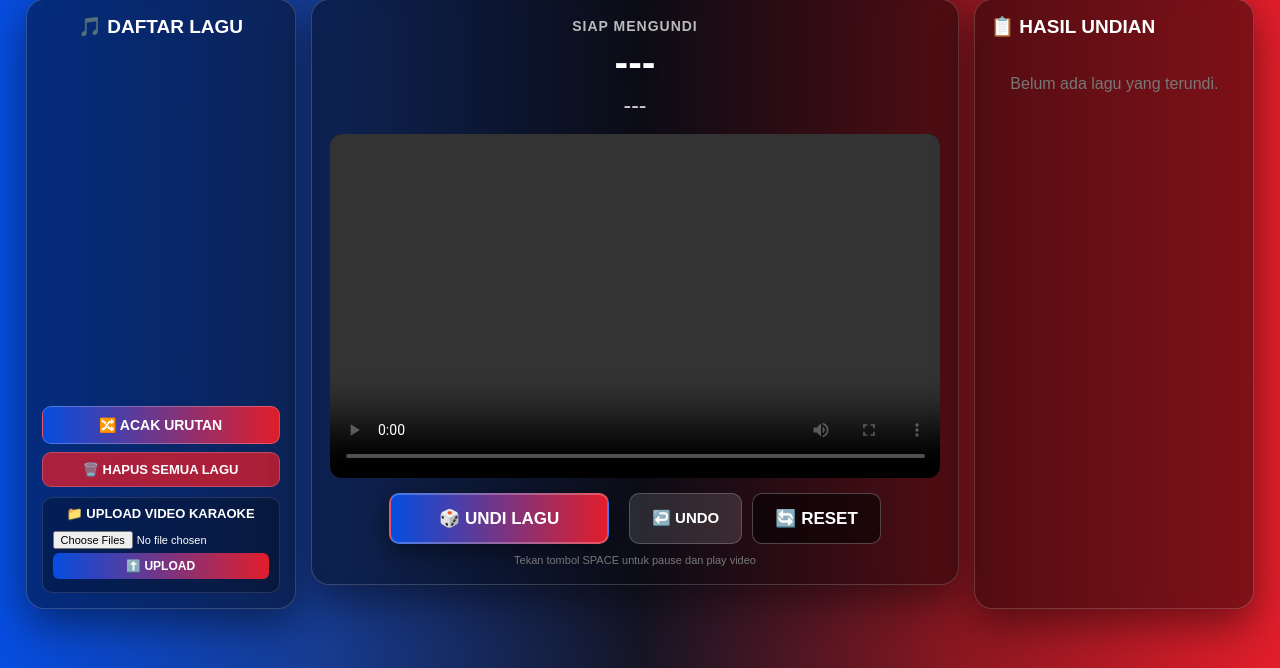
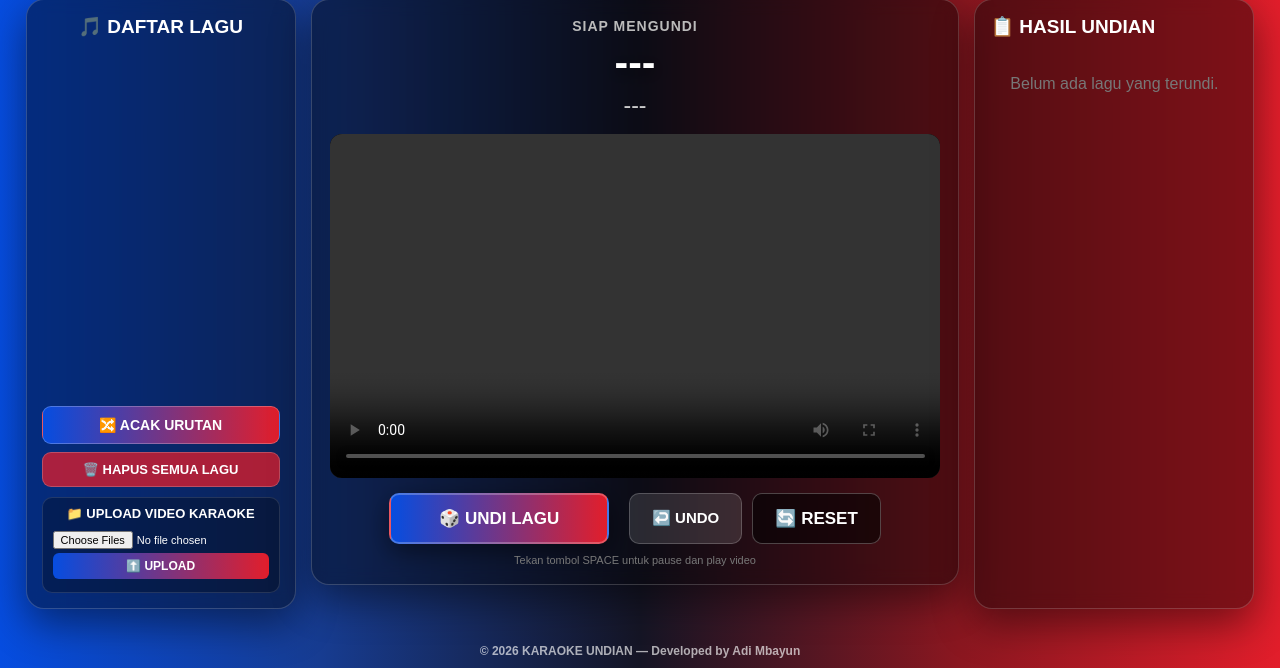
Before and after one commit to AdiMbayun/Undian-Karaoke, a Flask app: page / in a window 1280 px wide. Shown: the part 132-800 px from the top of the page. Run offline with Flask 3, Linux system fonts and the light colour scheme; the visitor is signed in with stand-in values (Sample User, id 1); data that the repository does not hold is empty.

Commit message:
Fix posisi copyright

```diff
--- a/templates/index.html
+++ b/templates/index.html
@@ -685,6 +685,29 @@
 
             box-shadow:
                 0 5px 15px rgba(0, 0, 0, .35);
+        }
+
+        /* =========================
+           COPYRIGHT
+           ========================= */
+
+        .copyright {
+            position: fixed;
+            bottom: 10px;
+            left: 50%;
+            transform: translateX(-50%);
+
+            margin: 0;
+            padding: 0;
+
+            color: rgba(255, 255, 255, 0.65);
+            font-size: 12px;
+            font-weight: 600;
+
+            text-align: center;
+            white-space: nowrap;
+
+            z-index: 99999;
         }
     </style>
 </head>
@@ -2399,7 +2422,9 @@
         initializeApp();
 
     </script>
-
+    <footer class="copyright">
+        © 2026 KARAOKE UNDIAN — Developed by Adi Mbayun
+    </footer>
 </body>
 
 </html>
```
